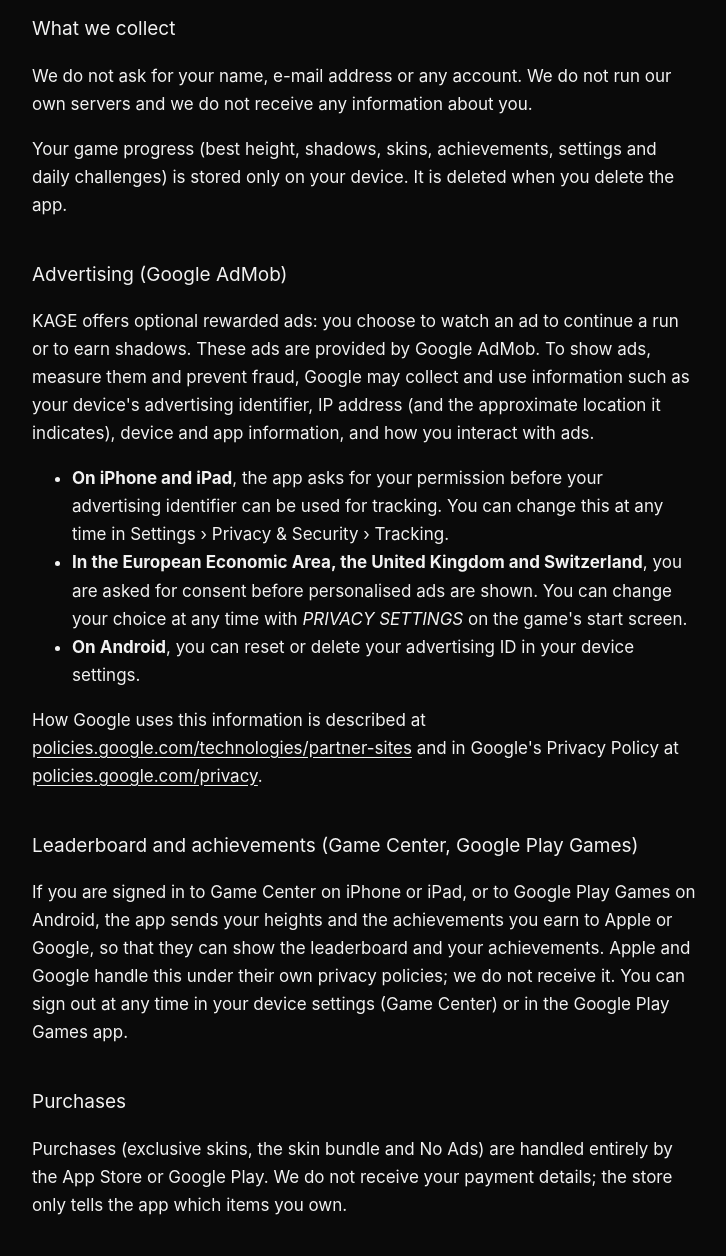
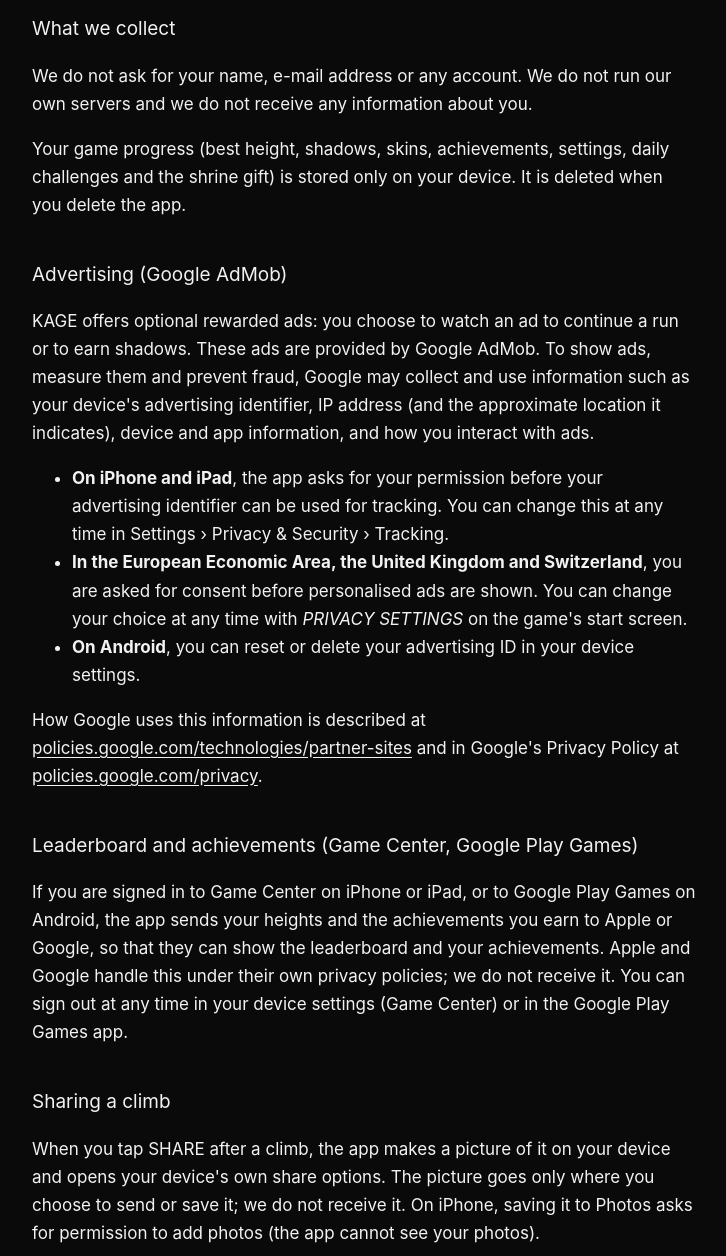
Before and after one commit to northpixelgames/northpixelgames.github.io, a plain HTML site: page kage/privacy.html in a window 1280 px wide. Shown: the part 360-1616 px from the top of the page, without its empty margins (276-1002 px from the left). Drawn offline with Linux system fonts and the light colour scheme.

Commit message:
KAGE privacy policy: sharing a climb and the shrine gift
Co-Authored-By: Claude Opus 5.5 <noreply@anthropic.com>
Claude-Session: https://claude.ai/code/session_01XZyCcpCyCokV8HMG1Gg9f5

```diff
--- a/kage/privacy.html
+++ b/kage/privacy.html
@@ -19,7 +19,7 @@ information is used when you play KAGE on iPhone, iPad or Android, and the choic
 <h2>What we collect</h2>
 <p>We do not ask for your name, e-mail address or any account. We do not run our own servers
 and we do not receive any information about you.</p>
-<p>Your game progress (best height, shadows, skins, achievements, settings and daily challenges) is stored only
+<p>Your game progress (best height, shadows, skins, achievements, settings, daily challenges and the shrine gift) is stored only
 on your device. It is deleted when you delete the app.</p>
 
 <h2>Advertising (Google AdMob)</h2>
@@ -46,6 +46,11 @@ your heights and the achievements you earn to Apple or Google, so that they can
 achievements. Apple and Google handle this under their own privacy policies; we do not receive it. You can sign
 out at any time in your device settings (Game Center) or in the Google Play Games app.</p>
 
+<h2>Sharing a climb</h2>
+<p>When you tap SHARE after a climb, the app makes a picture of it on your device and opens your device's own
+share options. The picture goes only where you choose to send or save it; we do not receive it. On iPhone, saving
+it to Photos asks for permission to add photos (the app cannot see your photos).</p>
+
 <h2>Purchases</h2>
 <p>Purchases (exclusive skins, the skin bundle and No Ads) are handled entirely by the App Store or
 Google Play. We do not receive your payment details; the store only tells the app which items you own.</p>
```
